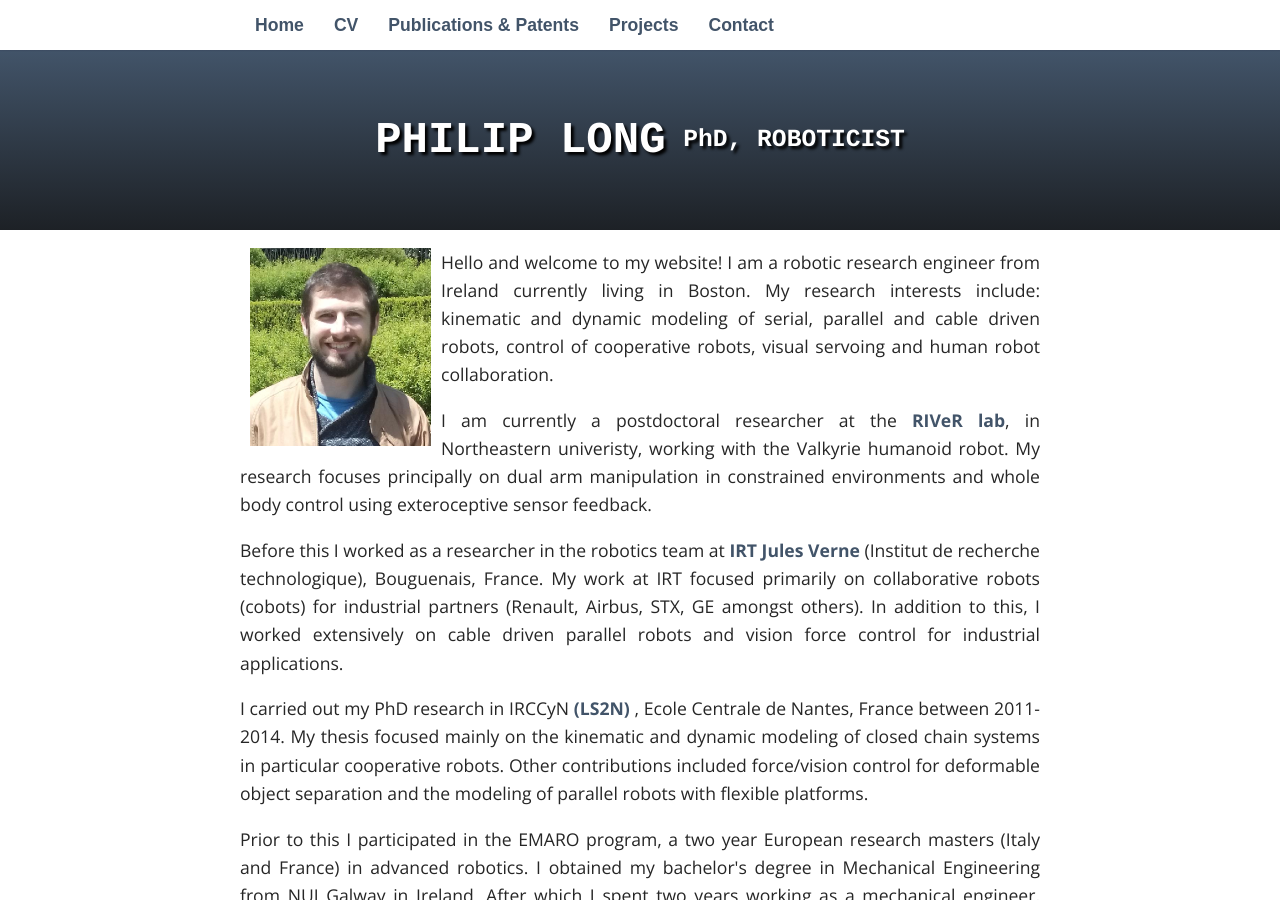
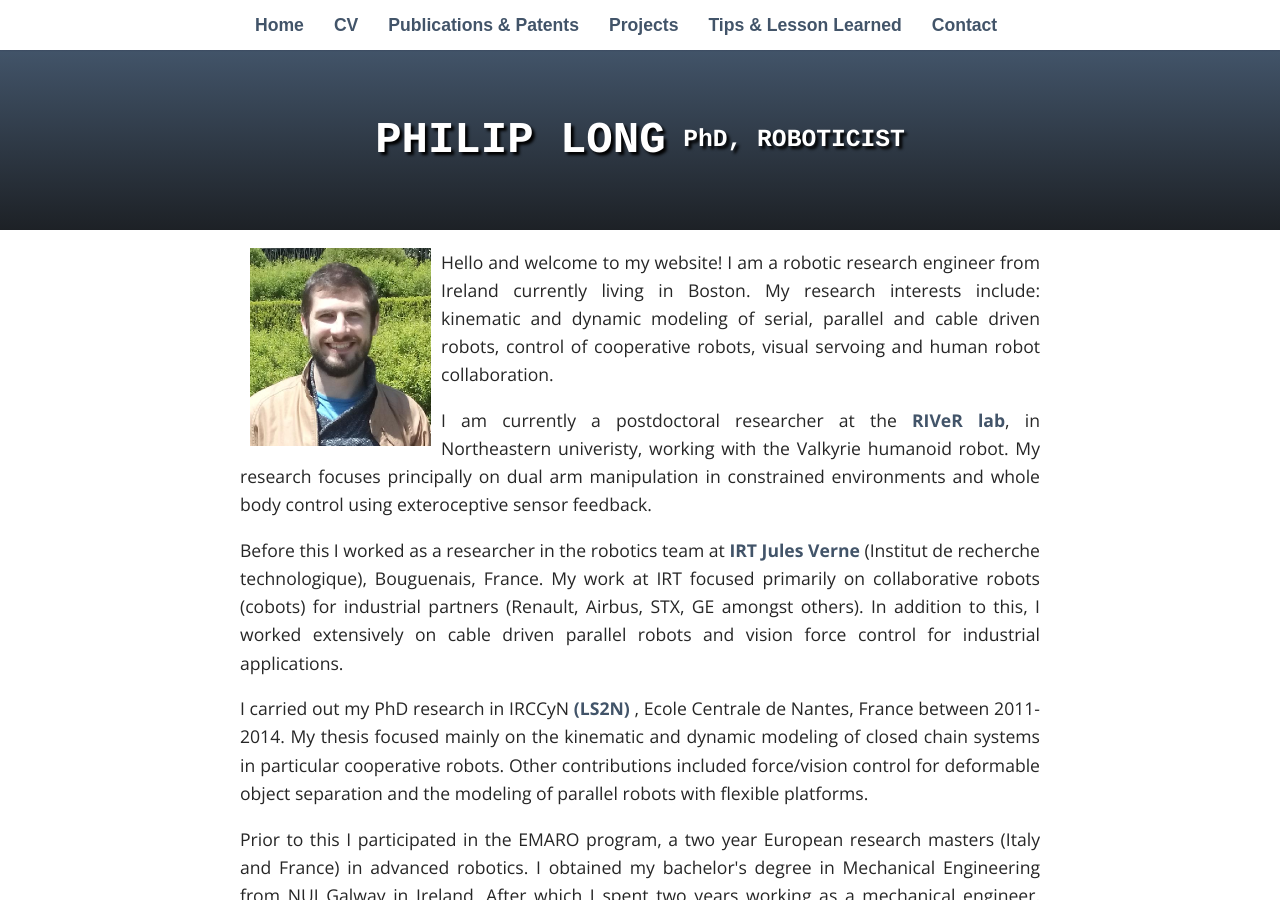
Before and after one commit to philip-long/philip-long.github.io, a Jekyll site: the page built from index.html, in a window 1280 px wide and 900 px high. Built offline with Jekyll 4.4.1, drawn with Linux system fonts in a browser that asks for light colours; some web fonts are replaced.

Commit message:
Update header.html

```diff
--- a/_includes/header.html
+++ b/_includes/header.html
@@ -7,6 +7,7 @@
 	        		<li><a href="/cv">CV</a></li>
 	        		<li><a href="/publications">Publications & Patents</a></li>
 	        		<li><a href="/projects">Projects</a></li>
+				<li><a href="/random">Tips & Lesson Learned</a></li>
 	                        <li><a href="/contact">Contact</a></li>
 	    		</ul>
 			</nav>
```
